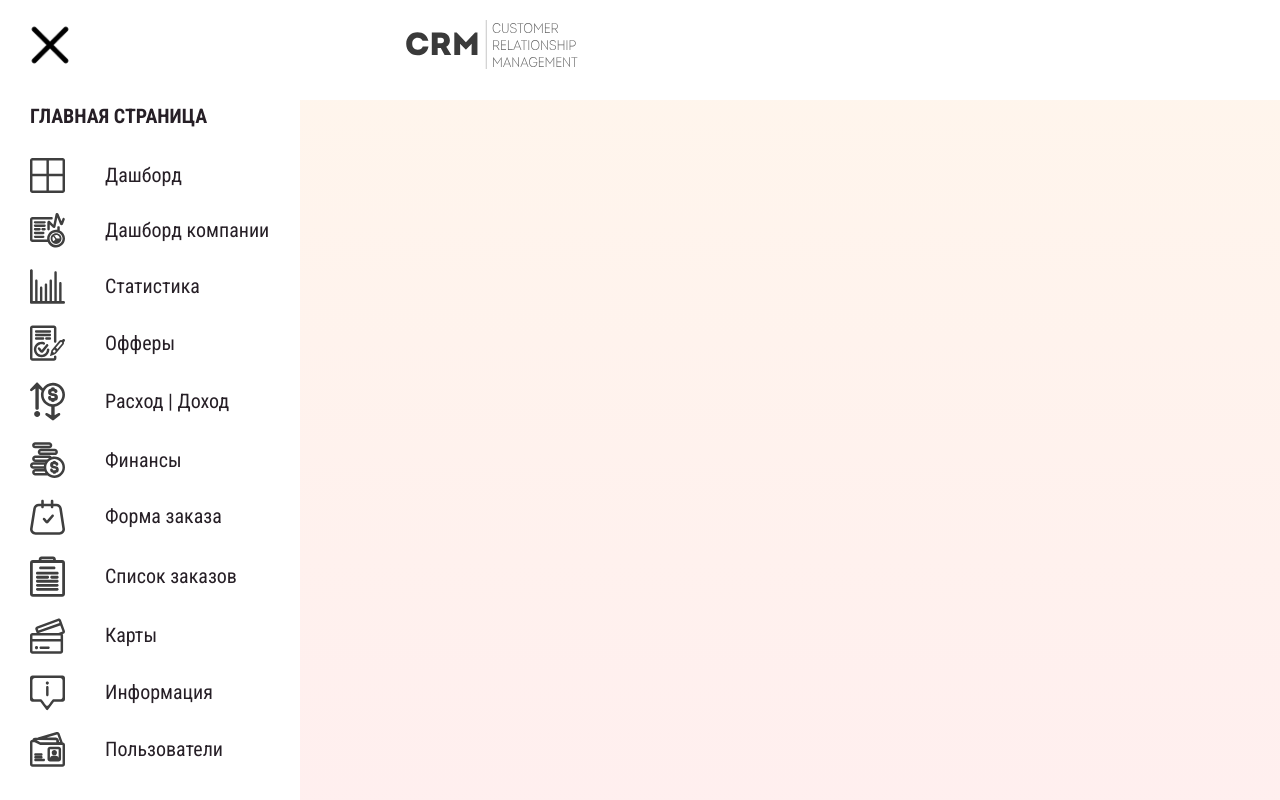
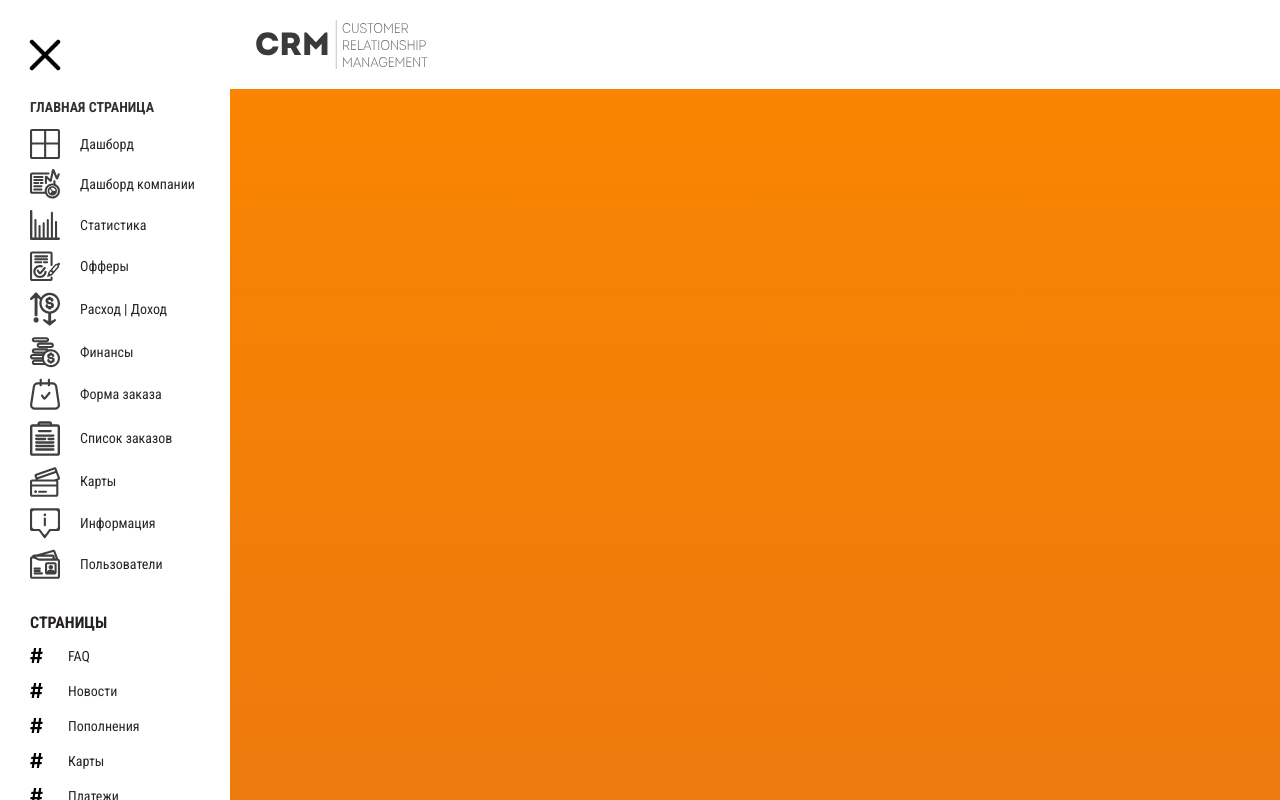
Before and after one commit to Lumenatom/app-crm, a React (Create React App) app: page /workspace in a window 1280 px wide. Both pictures are taken after a click on the button 50 px from the left and 45 px from the top of the page. Shown: the top 800 px of the page. Built offline with nearby package versions, Linux system fonts and the light colour scheme.

Commit message:
refact nav

```diff
--- a/src/components/homePage/manager/manager.js
+++ b/src/components/homePage/manager/manager.js
@@ -6,7 +6,7 @@ import manager from '../../../img/manager__block/manager.png';
 const Manager = () => {
   return (
     <div className={style.manager}>
-      <div>
+      <div className={style.manager__photo}>
         <img src={manager} alt='manager' />
       </div>
     </div>
--- a/src/components/homePage/manager/manager.module.css
+++ b/src/components/homePage/manager/manager.module.css
@@ -1,8 +1,10 @@
 .manager {
   width: 1917px;
   height: 826px;
-
-  /* BG/blue */
-
   background: #ECF3FF;
 }
+
+.manager__photo img {
+  border-radius: 50%;
+  border: 3px solid #589BFF;
+}
--- a/src/components/workspace/header/header.module.css
+++ b/src/components/workspace/header/header.module.css
@@ -13,10 +13,10 @@ ul {
 }
 
 .header {
+  position: fixed;
   width: 1917px;
-  /* background: linear-gradient(180deg, #FFF6EC 0%, #FFE6F2 100%); */
   background-color: #fff;
-  height: 100px;
+  /* height: 80px; */
 }
 
 .container {
--- a/src/components/workspace/nav/nav.css
+++ b/src/components/workspace/nav/nav.css
@@ -1,49 +1,74 @@
  .nav {
    display: flex;
    flex-direction: column;
-   /* justify-content: center; */
    padding-left: 20px;
-   transition: all ease 0.3s;
-   /* position: absolute; */
-   /* top: 0%; */
-   /* left: 0%; */
+   transition: all ease 0.4s;
+   position: fixed;
+   z-index: 2;
    width: 95px;
-   height: 800px;
+   height: 900px;
    background-color: rgb(255, 255, 255);
-   /* border-right: 2px red solid; */
    overflow: hidden;
    margin: 0;
+   /* border-bottom-right-radius: 25px; */
  }
 
- .nav .link__dashboard {
+ .nav .link__dashboard h2 {
    display: none;
+   transition: 0.3s;
+
+ }
+
+ .nav .dot {
+   margin-left: 20px;
+   width: 14px;
+   opacity: 0.5;
+   transition: 0.3s;
+
+ }
+
+ .nav .dot:nth-child(2) {
+   margin-bottom: 15px;
+ }
+
+ .activeNav .dot {
+   display: none;
+   transition: 0.3s;
+
+ }
+
+ .nav .link__dashboard span {
+   margin-left: 18px;
+   transition: 0.3s;
+
  }
 
  .nav h2 {
-   /* display: none; */
    color: #fff;
  }
 
  .nav h4 {
+   display: none;
    font-family: 'Roboto Condensed', sans-serif;
    font-style: normal;
    font-weight: 600;
-   font-size: 20px;
-   line-height: 116.7%;
-   color: #ffffff;
+   font-size: 14px;
+   color: #000000;
+   font-weight: 600;
+   text-transform: uppercase;
    margin-left: 10px;
-   margin-bottom: 30px;
+   margin-bottom: 10px;
    white-space: nowrap;
  }
 
  .nav .nav__dashboard {
    display: flex;
-   gap: 20px;
+   gap: 10px;
  }
 
  .nav .nav__dashboard a img {
    margin-left: 10px;
-   width: 35px;
+   /* width: 35px; */
  }
 
  .activeNav {
@@ -51,12 +76,12 @@
    flex-direction: column;
    padding-left: 20px;
    transition: all ease 0.3s;
-   /* position: absolute;
+   position: fixed;
+   z-index: 2;
    top: 0%;
-   left: 0%; */
-   width: 300px;
-   height: 1100px;
-
+   left: 0%;
+   width: 230px;
+   height: 900px;
    background-color: rgb(255, 255, 255);
  }
 
@@ -64,48 +89,55 @@
    font-family: 'Roboto Condensed', sans-serif;
    font-style: normal;
    font-weight: 600;
-   font-size: 20px;
-   line-height: 116.7%;
-   color: #261F26;
+   font-size: 14px;
+   color: #313131;
+   font-weight: 600;
+   text-transform: uppercase;
    margin-left: 10px;
-   /* min-height: 40px; */
-   margin-bottom: 30px;
+   margin-bottom: 15px;
    white-space: nowrap;
+   transition: 0.4s;
+ }
 
+ .activeNav .link__dashboard h4 {
+   margin-bottom: 0;
  }
 
  .activeNav h2 {
    font-family: 'Roboto Condensed', sans-serif;
-   font-style: normal;
-   font-weight: 500;
-   font-size: 20px;
-   line-height: 116.7%;
-   color: #261F26;
-   margin-left: 20px;
+   display: flex;
+   align-items: center;
+   color: #262626;
+   transition: 0.3s;
+   font-size: 14px;
  }
 
  .activeNav .nav__dashboard a img {
-   width: 35px;
    margin-left: 10px;
+   transition: 0.3s;
 
  }
 
 
  .btn__burger_menu {
-   width: 60px;
+   width: 50px;
    background-color: #fff;
-   margin: 15px 0 30px;
+   margin: 30px 0 20px;
+   transition: 0.3s;
+
  }
 
  .btn__burger_menu img {
-   width: 60px;
+   width: 50px;
+   transition: 0.3s;
+
  }
 
  .nav__dashboard {
    display: flex;
    flex-direction: column;
-   gap: 20px;
-   margin-bottom: 50px;
+   gap: 10px;
+   margin-bottom: 35px;
  }
 
  .nav__dashboard a {
@@ -124,15 +156,12 @@
    display: flex;
    flex-direction: column;
    gap: 15px;
-   margin-bottom: 50px;
  }
 
- .link__dashboard h2:nth-child(1) {
+ .link__dashboard h4 {
    font-family: 'Roboto Condensed', sans-serif;
-   font-style: normal;
    font-weight: 600;
-   font-size: 20px;
-   line-height: 116.7%;
+   font-size: 16px;
    color: #261F26;
    margin-left: 10px;
  }
@@ -144,6 +173,7 @@
 
  .link__dashboard a span {
    margin-left: 10px;
-   font-weight: 800;
+   font-weight: 700;
    font-size: 20px;
+   margin-right: 25px;
  }
--- a/src/components/workspace/nav/nav.js
+++ b/src/components/workspace/nav/nav.js
@@ -14,6 +14,7 @@ import cards from "../../../img/nav__block/cards.svg";
 import information from "../../../img/nav__block/info.svg";
 import users from "../../../img/nav__block/users.svg";
 import "./nav.css";
+import dot from "../../../img/nav__block/dot.png";
 
 
 
@@ -32,6 +33,7 @@ const Nav = () => {
           : <img src={close_menu} />
         }
       </button>
+      <img className="dot" src={dot} alt="главная страница" />
       <h4>
         ГЛАВНАЯ СТРАНИЦА
       </h4>
@@ -104,9 +106,10 @@ const Nav = () => {
         </NavLink>
       </div>
       <div className="link__dashboard">
-        <h2>
+        <img className="dot" src={dot} alt="страници" />
+        <h4>
           СТРАНИЦЫ
-        </h2>
+        </h4>
         <NavLink to={'/'}>
           <span>
             #
--- a/src/components/workspace/workspace.module.css
+++ b/src/components/workspace/workspace.module.css
@@ -1,7 +1,7 @@
 .workspace {
   display: flex;
   max-width: 1920;
-  height: 1800px;
-  background: linear-gradient(180deg, #FFF6EC 0%, #FFE6F2 100%);
+  height: 5800px;
+  background: linear-gradient(180deg, #fb8600 0%, #922e5e 100%);
   position: relative;
 }
```
Also changed, not shown: src/img/nav__block/dot.png (added).
